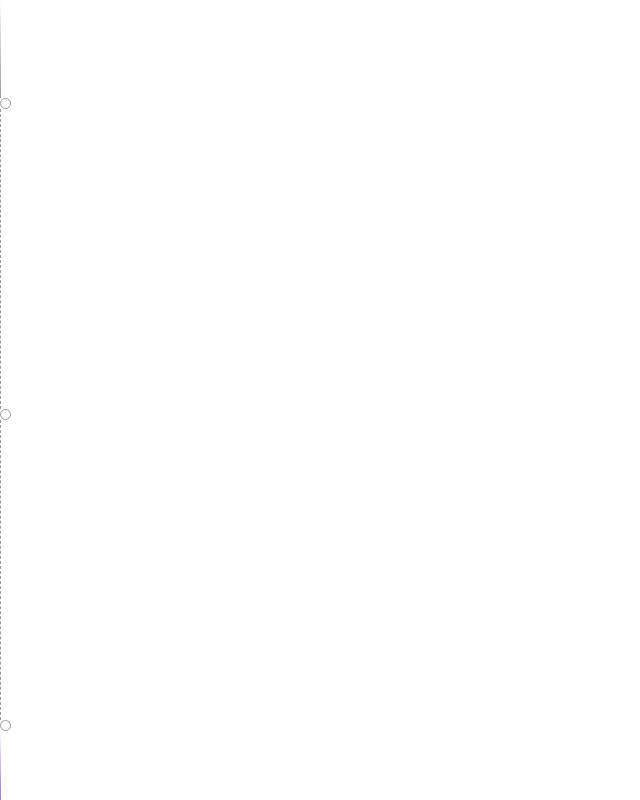
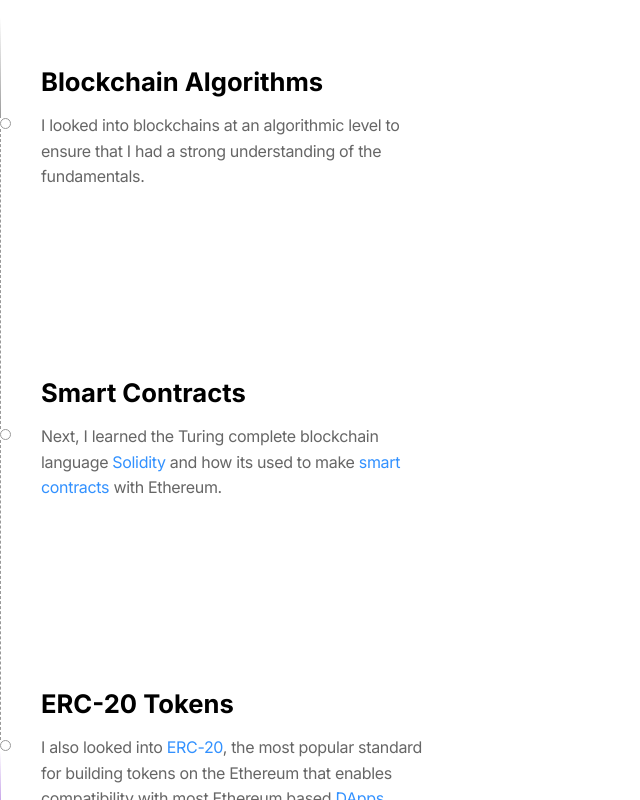
Before and after one commit to adam-maj/erc20-token, a Next.js app: page /About in a window 1280 px wide. Shown: the part 640-1440 px from the top of the page, without its empty margins (0-640 px from the left). Built offline with nearby package versions, Linux system fonts and the light colour scheme.

Commit message:
Fix tokens sold bug and add layout

```diff
--- a/components/Bubble.js
+++ b/components/Bubble.jsx
@@ -3,7 +3,7 @@ import { Flex } from '../styles/Styles'
 export default function Bubble({ color, children }) {
   return (
     <>
-      <Flex width="1px" bg={`${color}.fade`} height="100px" />
+      <Flex width="1px" bg={`${color}.fade`} height="120px" />
       <Flex
         br="25px"
         fs="0.9rem"
--- /dev/null
+++ b/components/Layout.jsx
@@ -0,0 +1,32 @@
+import { Flex, Text } from '../styles/Styles'
+
+export function Paragraph({ children, ...props }) {
+  return (
+    <Text
+      color="gray"
+      fw="400"
+      fs="1rem"
+      lh="1.6rem"
+      ls="-0.02rem"
+      {...props}
+    >
+      {children}
+    </Text>
+  )
+}
+
+export function Left({ children }) {
+  return (
+    <Flex direction="column" align="flex-end" position="absolute" right="40px">
+      {children}
+    </Flex>
+  )
+}
+
+export function Right({ children }) {
+  return (
+    <Flex direction="column" align="flex-start" position="absolute" left="40px">
+      {children}
+    </Flex>
+  )
+}
--- a/components/Learn.js
+++ /dev/null
@@ -1,35 +0,0 @@
-import { Text, Link } from '../styles/Styles'
-import Bubble from './Bubble'
-import Header from './Header'
-import Timeline from './Timeline'
-
-export default function Learn() {
-  return (
-    <>
-      <Bubble color="blue">1</Bubble>
-      <Header color="blue-gradient" section="Learn" heading="Learning about smart contracts" />
-
-      <Text
-        color="gray"
-        fw="400"
-        fs="1rem"
-        lh="1.6rem"
-        maxWidth="700px"
-        textAlign="center"
-        mb="80px"
-      >
-        Given the increasing popularity and widespread interest in cryptocurrency,
-        especially relating to the growth in&nbsp;
-        <Link href="https://defipulse.com/" target="_blank">DeFi</Link>
-        &nbsp;and&nbsp;
-        <Link href="https://www.coindesk.com/what-are-nfts" target="_blank">NFTs</Link>
-        &nbsp;over the past few months,
-        I wanted to dive deep into these technologies and understand how they work
-        at a fundamental level.
-      </Text>
-
-      <Timeline top />
-      <Timeline />
-    </>
-  )
-}
--- /dev/null
+++ b/components/Learn.jsx
@@ -0,0 +1,72 @@
+import { Paragraph, Left, Right } from './Layout'
+import { Text, Link } from '../styles/Styles'
+import styled from 'styled-components'
+import Bubble from './Bubble'
+import Header from './Header'
+import Timeline from './Timeline'
+
+const Heading = styled(Text)`
+  font-size: 1.6rem;
+  font-weight: bold;
+  color: black;
+  width: 400px;
+`
+
+export default function Learn() {
+  return (
+    <>
+      <Bubble color="blue">1</Bubble>
+      <Header color="blue-gradient" section="Learn" heading="Learning about smart contracts" />
+
+      <Paragraph
+        maxWidth="700px"
+        textAlign="center"
+        mb="80px"
+      >
+        Given the increasing popularity and widespread interest in cryptocurrency,
+        especially relating to the growth in&nbsp;
+        <Link href="https://defipulse.com/" target="_blank">DeFi</Link>
+        &nbsp;and&nbsp;
+        <Link href="https://www.coindesk.com/what-are-nfts" target="_blank">NFTs</Link>
+        &nbsp;over the past few months,
+        I wanted to dive deep into these technologies and understand how they work
+        at a fundamental level.
+      </Paragraph>
+
+      <Timeline top>
+        <Right>
+          <Heading mb="0px">Blockchain Algorithms</Heading>
+          <Paragraph>
+            I looked into blockchains at an algorithmic level to ensure that
+            I had a strong understanding of the fundamentals.
+          </Paragraph>
+        </Right>
+      </Timeline>
+
+      <Timeline>
+        <Right>
+          <Heading mb="0px">Smart Contracts</Heading>
+          <Paragraph>
+            Next, I learned the Turing complete blockchain language&nbsp;
+            <Link href="https://soliditylang.org/" target="blank_">Solidity</Link>
+            &nbsp;and how its used to make&nbsp;
+            <Link href="https://blockgeeks.com/guides/smart-contracts/" target="_blank">smart contracts</Link>
+            &nbsp;with Ethereum.
+          </Paragraph>
+        </Right>
+      </Timeline>
+
+      <Timeline>
+        <Right>
+          <Heading mb="0px">ERC-20 Tokens</Heading>
+          <Paragraph>
+            I also looked into&nbsp;
+            <Link href="https://ethereum.org/en/developers/docs/standards/tokens/erc-20/" target="blank_">ERC-20</Link>,
+            the most popular standard for building tokens on the Ethereum that enables compatibility with most Ethereum based&nbsp;
+            <Link href="https://ethereum.org/en/dapps/" target="_blank">DApps</Link>.
+          </Paragraph>
+        </Right>
+      </Timeline>
+    </>
+  )
+}
--- a/components/Timeline.js
+++ /dev/null
@@ -1,34 +0,0 @@
-import { Flex } from '../styles/Styles'
-
-export default function Timeline({ top }) {
-  return (
-    <>
-      {top && (
-        <>
-          <Flex width="1px" bg={`gray.fade`} height="100px" />
-          <Flex
-            br="25px"
-            width="11px"
-            height="11px"
-            bg="transparent"
-            border="1px solid #999999"
-          />
-        </>
-      )}
-
-      <Flex
-        width="0px"
-        bg="transparent"
-        height="300px"
-        custom="border-left: 1px dashed #999999"
-      />
-      <Flex
-        br="25px"
-        width="11px"
-        height="11px"
-        bg="transparent"
-        border="1px solid #999999"
-      />
-    </>
-  )
-}
--- /dev/null
+++ b/components/Timeline.jsx
@@ -0,0 +1,43 @@
+import { Flex } from '../styles/Styles'
+
+export default function Timeline({ top, children }) {
+  return (
+    <>
+      {top ? (
+        <>
+          <Flex width="1px" bg={`gray.fade`} height="100px" />
+          <Flex
+            br="25px"
+            width="11px"
+            height="11px"
+            bg="transparent"
+            border="1px solid #999999"
+            position="relative"
+          >
+            {children}
+          </Flex>
+        </>
+      ) : (
+        <>
+          <Flex
+            width="0px"
+            bg="transparent"
+            height="300px"
+            custom="border-left: 1px dashed #999999"
+          />
+          <Flex
+            br="25px"
+            width="11px"
+            height="11px"
+            bg="transparent"
+            border="1px solid #999999"
+            position="relative"
+          >
+            {children}
+          </Flex>
+        </>
+      )}
+
+    </>
+  )
+}
--- a/pages/Token.jsx
+++ b/pages/Token.jsx
@@ -60,7 +60,7 @@ export default function Token() {
 
       <Text fs="14px" color="#666666">
         <Span color="black">Tokens Sold:</Span>&nbsp;
-        {account ? (tokensSold / total) : "?/750000"}
+        {account ? `${tokensSold}/${total}` : "?/750000"}
         </Text>
     </Flex>
   )
--- a/styles/Styles.js
+++ b/styles/Styles.js
@@ -221,7 +221,6 @@ export const Span = styled.span`
 
 export const Link = styled.a`
   color: ${theme.blue};
-  cursor: pointer;
   ${color}
 
   &:hover {
@@ -231,6 +230,8 @@ export const Link = styled.a`
   ${text}
   ${margin}
   ${control}
+
+  cursor: pointer;
 `
 
 export const Button = styled.button`
```
Also changed, not shown: components/Build.jsx (renamed from components/Build.js), components/Deploy.jsx (renamed from components/Deploy.js), components/Header.jsx (renamed from components/Header.js).
